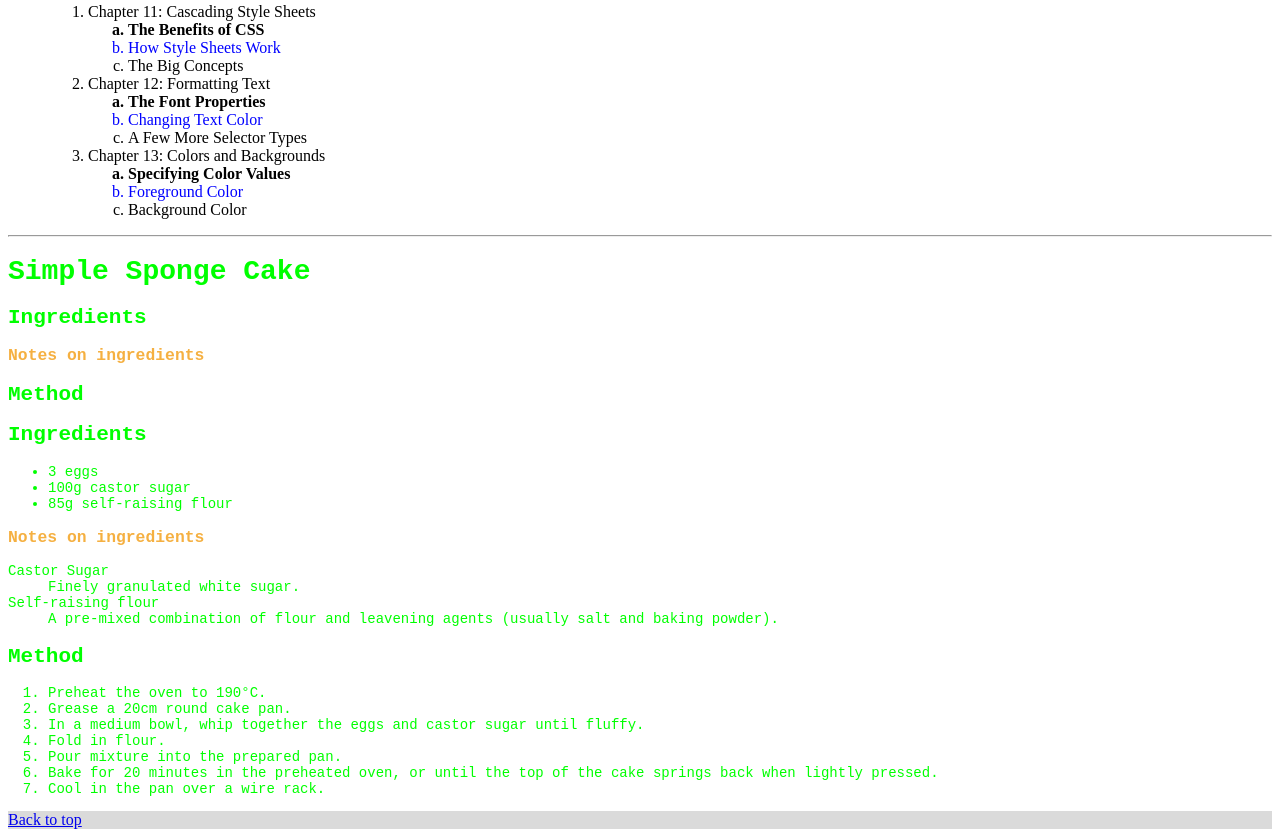
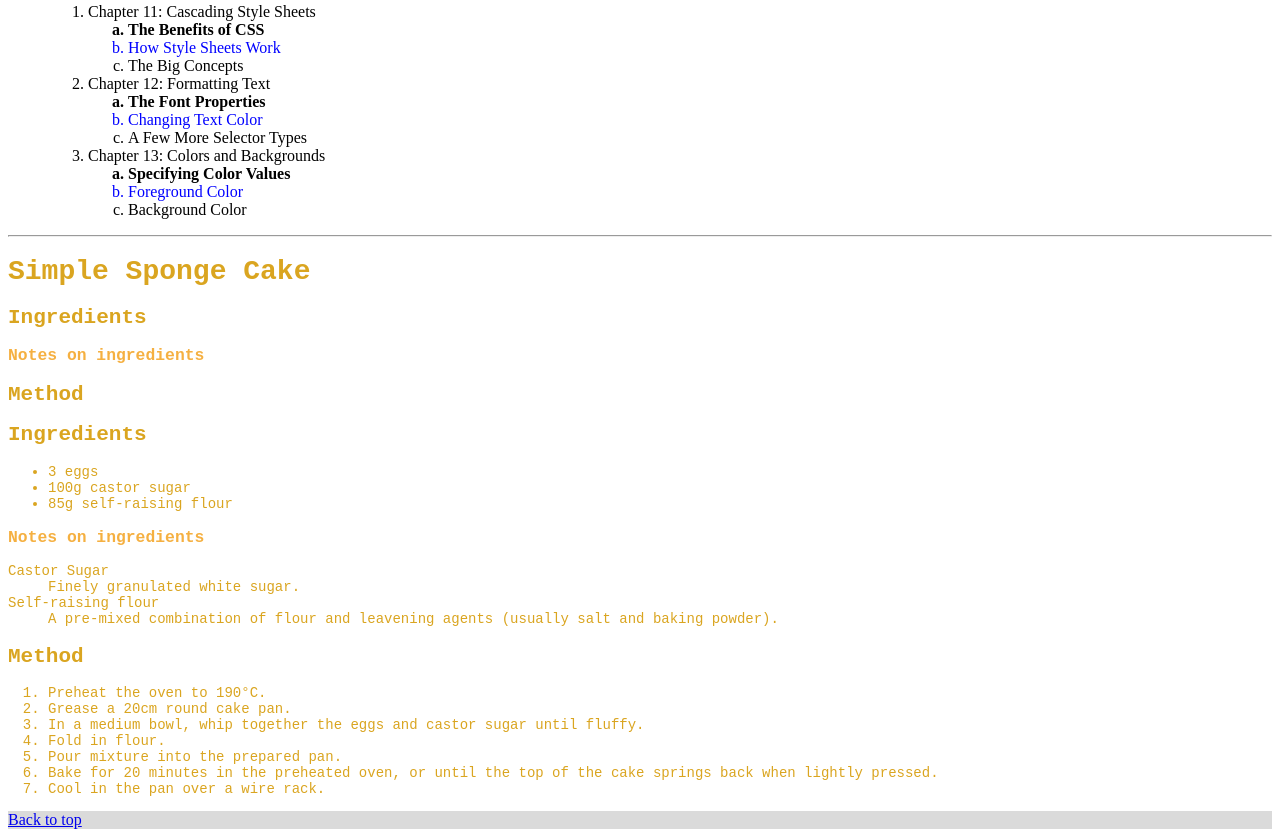
Before and after one commit to Jason-wolz/Html-Samples, a plain HTML site: page inet1650/mid-term/index.html in a window 1280 px wide. Shown: the part 7189-8026 px from the top of the page. Drawn offline with Linux system fonts and the light colour scheme; files that its build step writes are made by us from their sources.

Commit message:
Update index.html

```diff
--- a/inet1650/mid-term/index.html
+++ b/inet1650/mid-term/index.html
@@ -135,7 +135,7 @@
 
 			div.recipe { font-size: 14px;
 			             font-family: Monospace;
-							 color: lime; } /* all text in under class receipt should be size 14px use font "monospace" and have the color lime */
+							 color: goldenrod; } /* all text in under class receipt should be size 14px use font "monospace" and have the color goldenrod */
 
 			/* END HERE: The end of your rules */
 
```
